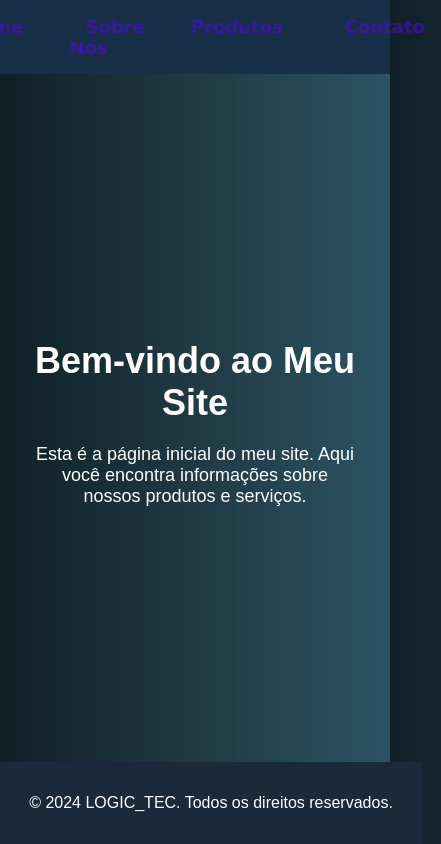
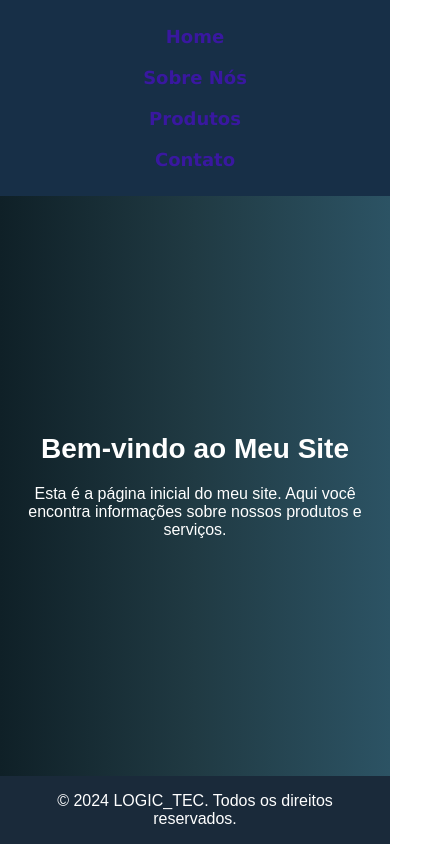
Before and after one commit to MarconioMattos2024/rifa-online, a plain HTML site: page index.html in a window 390 px wide. Shown: the whole page, 441 px wide, since content can reach past the window. Drawn offline with Linux system fonts and the light colour scheme.

Commit message:
inserção de responsividade

```diff
--- a/styles.css
+++ b/styles.css
@@ -1,12 +1,10 @@
       /* Estilo global */
-*{
-    .bebas-neue-regular {
-        font-family: "Bebas Neue", sans-serif;
-        font-weight: 400;
-        font-style: normal;
+      * {
+        margin: 0;
+        padding: 0;
+        box-sizing: border-box;
     }
 
-}
     body {
         font-family: Arial, sans-serif;
         margin: 0;
@@ -16,6 +14,13 @@ body {
         display: flex;
         flex-direction: column;
         min-height: 100vh;
+    }
+
+    /* Fonte Bebas Neue */
+    .bebas-neue-regular {
+        font-family: "Bebas Neue", sans-serif;
+        font-weight: 400;
+        font-style: normal;
     }
 
     /* Estilo da barra de navegação */
@@ -44,8 +49,8 @@ body {
         font-size: 18px;
         padding: 8px 16px;
         transition: background-color 0.2s ease;
+    }
 
-}
     .nav_menu a:hover {
         background-color: #032d57; /* Cor de hover nos botões de navegação */
         border-radius: 25px 0 25px 0; /* Borda arredondada no hover */
@@ -125,3 +130,27 @@ body {
         width: 100%;
         color: #ffffff;
     }
+
+    /* Responsividade */
+    @media (max-width: 768px) {
+        .nav_menu {
+            flex-direction: column;
+            align-items: center;
+        }
+
+        .nav_menu li {
+            margin: 10px 0; /* Ajusta o espaçamento vertical */
+        }
+
+        .site-main {
+            padding: 1em;
+        }
+
+        .page-title {
+            font-size: 28px;
+        }
+
+        .page-description {
+            font-size: 16px;
+        }
+    }
```
Lines whose indentation alone changed are shown as unchanged.
